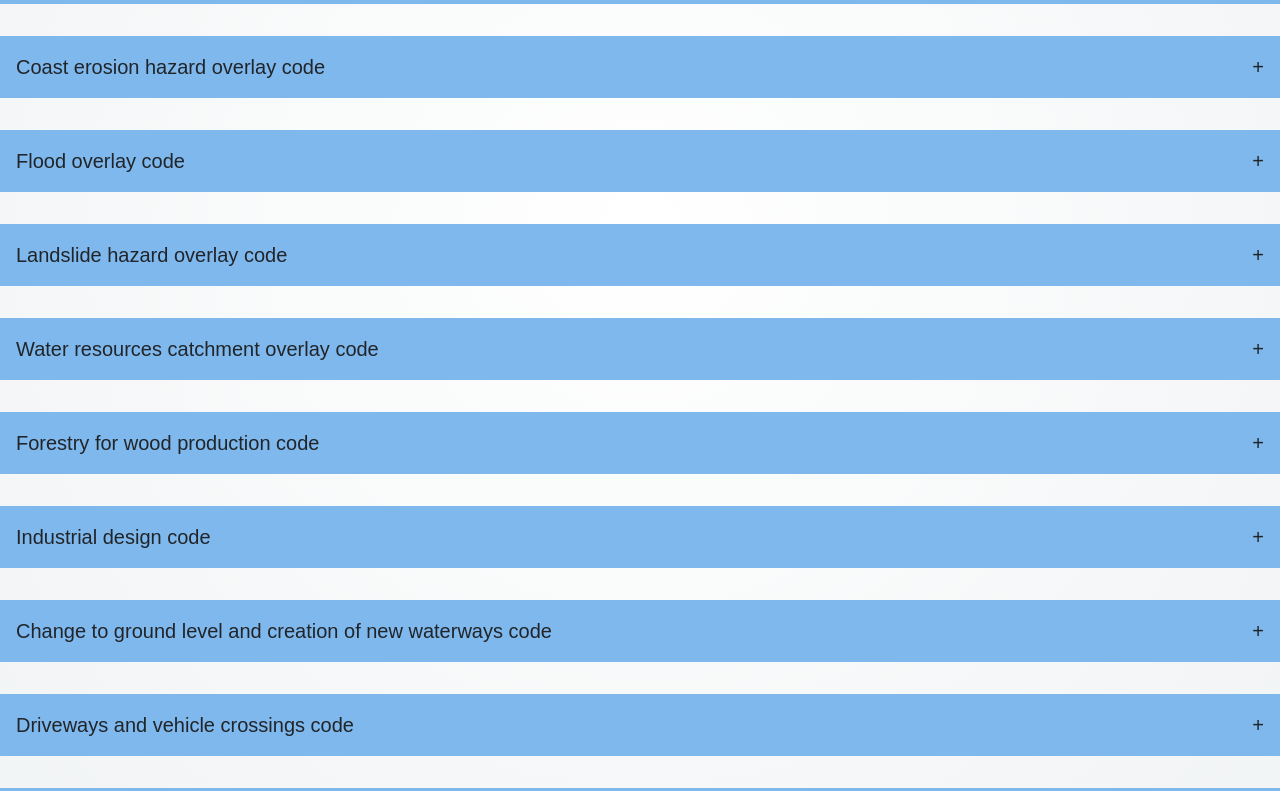
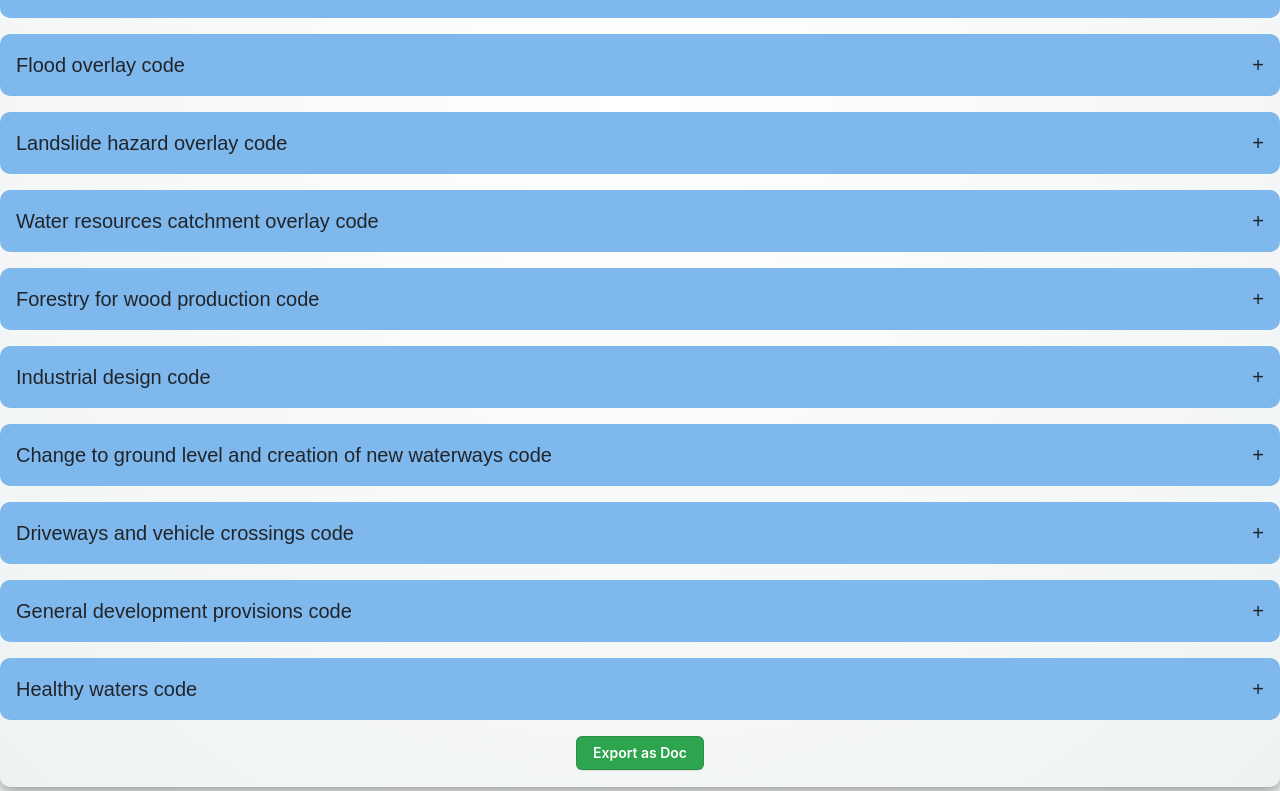
Before and after one commit to somtirtharoy/council-assessment, a React (Create React App) app: page / in a window 1280 px wide. Shown: the part 549-1340 px from the top of the page. Built offline with nearby package versions, Linux system fonts and the light colour scheme.

Commit message:
Change css styles

```diff
--- a/src/index.css
+++ b/src/index.css
@@ -31,7 +31,7 @@ th, td {
 .submit-button-container {
   display: flex;
   justify-content: center;
-  margin: -0.8rem 0 1rem 0;
+  margin: 0 0 1rem 0;
   /* align-items: center;   */
 }
 
--- a/src/styles.css
+++ b/src/styles.css
@@ -31,6 +31,7 @@
     box-shadow: 0 4px 8px 0 rgba(0, 0, 0, 0.2), 0 6px 20px 0 rgba(0, 0, 0, 0.19);
     text-align: center;
     padding: 1px 0px 1px 0px;
+    border-radius:10px;
   }
 
   .accordion-container {
@@ -38,8 +39,10 @@
   }
 
   .accordion {
+    /* border: 1px solid #b30505; */
     max-width: 1400px;
-    margin: 2rem auto;
+    margin: 1rem auto;
+
   }
 
   .accordion-title {
@@ -49,6 +52,7 @@
     cursor: pointer;
     background-color: #7fb8ed;
     font-family: Arial, Helvetica, sans-serif;
+    border-radius:10px;
   }
 
   .accordion-title:hover {
@@ -86,14 +90,14 @@
   .form-section-info-required-container {
     /* display: flex; */
     /* border: 1px solid #b30505; */
-    width: 500px;
+    width: 400px;
     text-align: left;
   }
 
   .form-section-po-container {
     /* border: 1px solid #000; */
     margin: 5px;
-    width: 500px;
+    width: 400px;
     text-align: left;
     font-family: Arial, Helvetica, sans-serif;
     font-size: 18px;
@@ -102,6 +106,7 @@
   .form-section-ao-radio-container {
     display: flex;
     /* border: 1px solid #d3d890; */
+    width: 450px;
     margin: 5px;
     font-size: x-small;
   }
@@ -110,7 +115,7 @@
     display: flex;
     /* border: 1px solid #000; */
     margin: 10px 35px 10px 10px;
-    width: 400px;
+    width: 450px;
     font-family: Arial, Helvetica, sans-serif;
     font-size: 16px;
   }
@@ -132,6 +137,7 @@
     top: 0;
     bottom: 0;
     width: 100%; */
+    width: 350px;
     height: 100%;
   }
 
```
